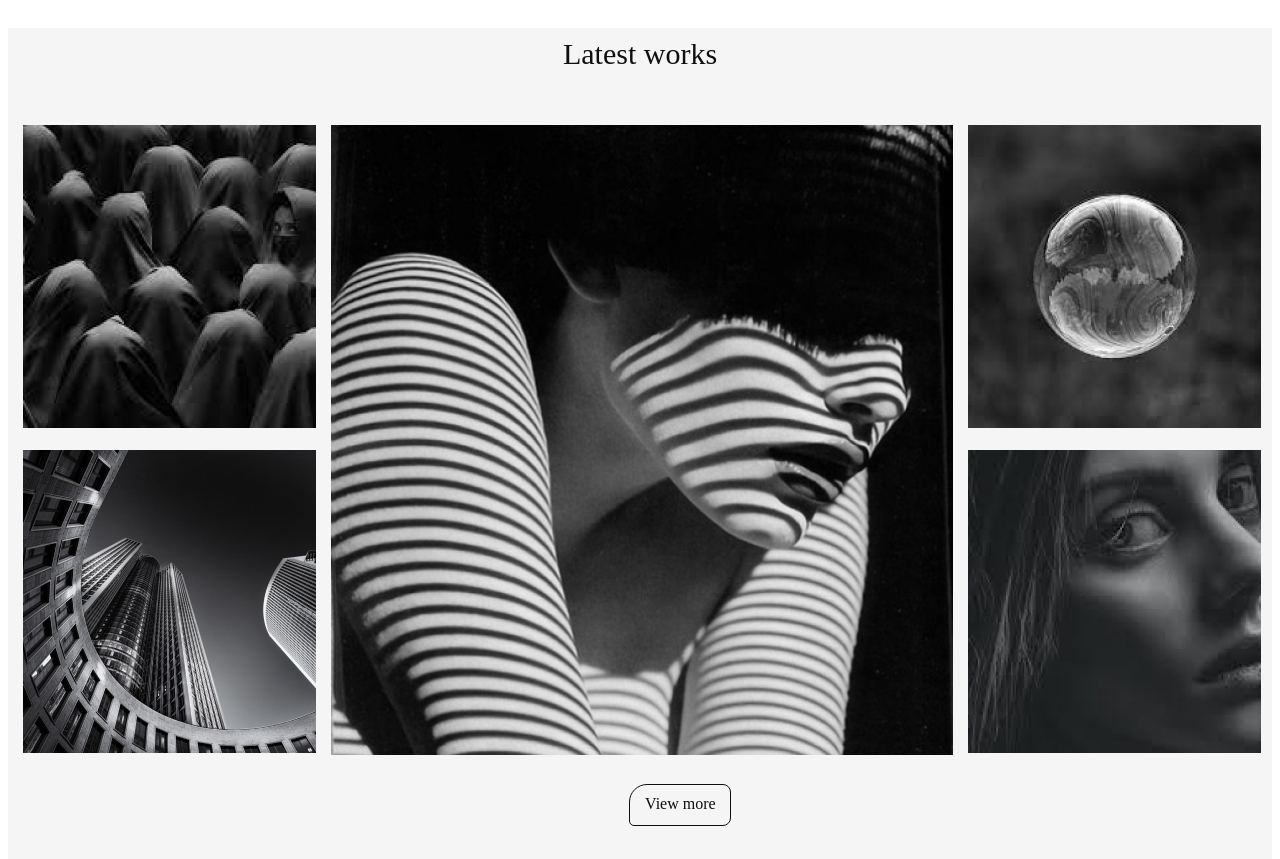
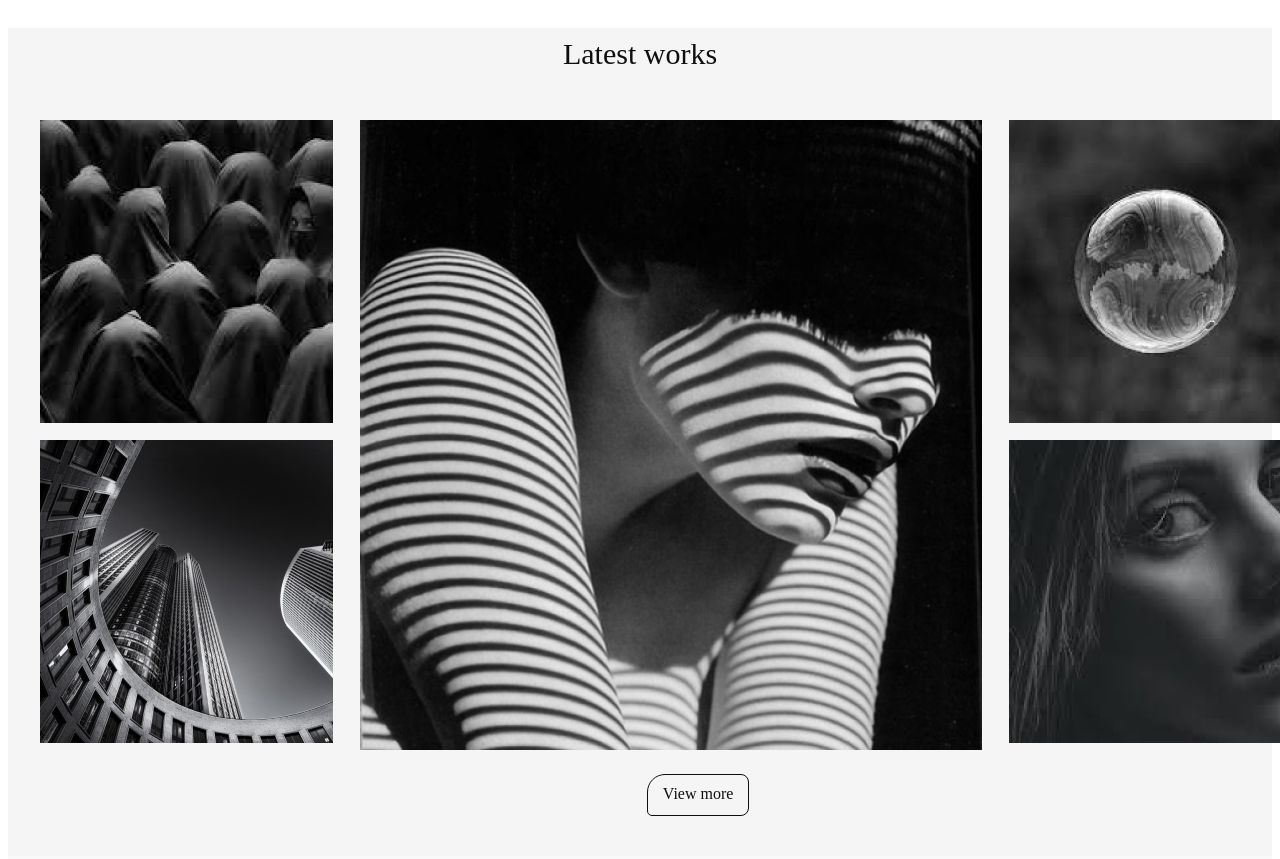
Before and after one commit to meenarh/Practice, a plain HTML site: page RIA/index.html in a window 1280 px wide. Shown: the part 694-1553 px from the top of the page. Drawn offline with Linux system fonts and the light colour scheme; a web font is replaced by a local one.

Commit message:
Update style.css

```diff
--- a/RIA/style.css
+++ b/RIA/style.css
@@ -105,7 +105,7 @@ h5 span{
 }
 
 .grid-item{
-    padding: 5px;
+    padding-left: 22px;
 }
 
 .item1 {
```
